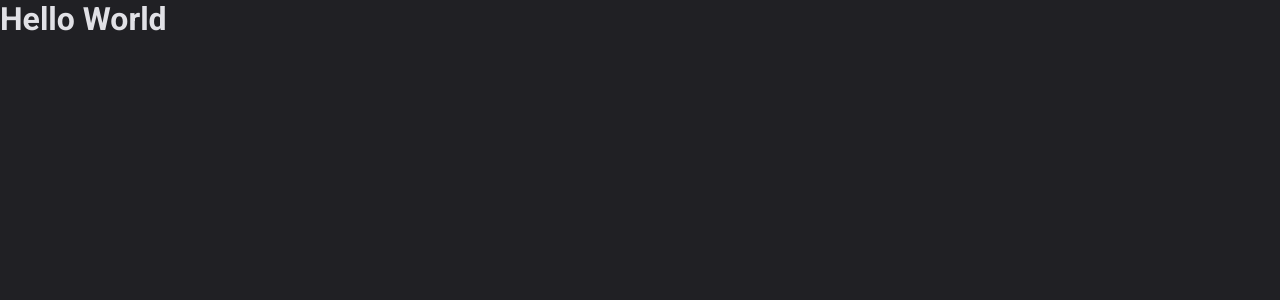
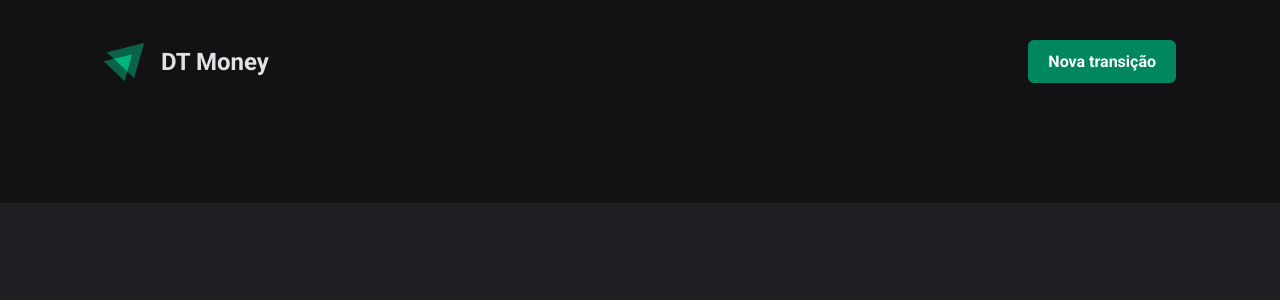
Before and after one commit to joaogabriellyra/dt-money, a React (Vite) app: page / in a window 1280 px wide. Shown: the top 300 px of the page. Built offline with nearby package versions, Linux system fonts and the light colour scheme.

Commit message:
add header component

```diff
--- a/src/app.tsx
+++ b/src/app.tsx
@@ -1,14 +1,13 @@
 import { ThemeProvider } from "styled-components"
 import { defaultTheme } from "./styles/themes/default"
 import { GlobalStyle } from "./styles/global"
+import { Header } from "./components/header"
 
 export function App() {
   return (
     <ThemeProvider theme={defaultTheme}>
       <GlobalStyle />
-      <h1>
-        Hello World
-      </h1>
+      <Header />
     </ThemeProvider>
   )
 }
--- /dev/null
+++ b/src/components/header/index.tsx
@@ -0,0 +1,18 @@
+import { HeaderLogo } from "./logo";
+import { AppNameAndLogoContainer, HeaderContainer, HeaderContent, HeaderNewTransactionButton } from "./styles";
+
+export function Header() {
+  return (
+    <HeaderContainer>
+      <HeaderContent>
+        <AppNameAndLogoContainer>
+          <HeaderLogo />
+          <h2>DT Money</h2>
+        </AppNameAndLogoContainer>
+        <HeaderNewTransactionButton>
+          Nova transição
+        </HeaderNewTransactionButton>
+      </HeaderContent>
+    </HeaderContainer>
+  )
+}
--- /dev/null
+++ b/src/components/header/logo.tsx
@@ -0,0 +1,28 @@
+
+export function HeaderLogo() {
+  return (
+    <svg
+      width={41}
+      height={38}
+      viewBox="0 0 41 38"
+      fill="none"
+      xmlns="http://www.w3.org/2000/svg"
+    >
+      <title>Header logo</title>
+      <path
+        opacity={0.5}
+        d="M40.065.257L30.26 34.992a.224.224 0 01-.366.094l-6.564-6.228 4.92-17.407c.05-.157-.1-.3-.267-.252L9.636 15.866 3.105 9.67c-.116-.11-.066-.3.1-.347L39.799.004c.166-.031.316.11.266.253z"
+        fill="#00B37E"
+      />
+      <path
+        opacity={0.5}
+        d="M23.33 28.858l-2.526 8.987a.224.224 0 01-.366.095L.063 18.625c-.116-.11-.066-.3.1-.347l9.473-2.412L23.33 28.858z"
+        fill="#00B37E"
+      />
+      <path
+        d="M28.248 11.451L23.33 28.858 9.635 15.866l18.348-4.667c.166-.047.315.094.265.252z"
+        fill="#00B37E"
+      />
+    </svg>
+  )
+}
--- /dev/null
+++ b/src/components/header/styles.ts
@@ -0,0 +1,38 @@
+import styled from "styled-components";
+
+export const HeaderContainer = styled.header`
+  background-color: ${props => props.theme['gray-900']};
+  padding: 2.5rem 0 7.5rem;
+`
+
+export const HeaderContent = styled.div`
+  width: 100%;
+  max-width: 1120px;
+  margin: 0 auto;
+  padding: 0 1.5rem;
+
+
+  display: flex;
+  justify-content: space-between;
+  align-items: center;
+`
+
+export const AppNameAndLogoContainer = styled.div`
+  display: flex;
+  align-items: center;
+  gap: 1rem;
+`
+export const HeaderNewTransactionButton = styled.button`
+  background-color: ${props => props.theme['green-500']};
+  padding: 0.75rem 1.25rem;
+  border-radius: 6px;
+  border: 0;
+  color: ${props => props.theme['white']};
+  font-weight: bold;
+  cursor: pointer;
+
+  &:hover {
+    background-color: ${props => props.theme['green-700']};
+    transition: 0.2s;
+  }
+`
```
